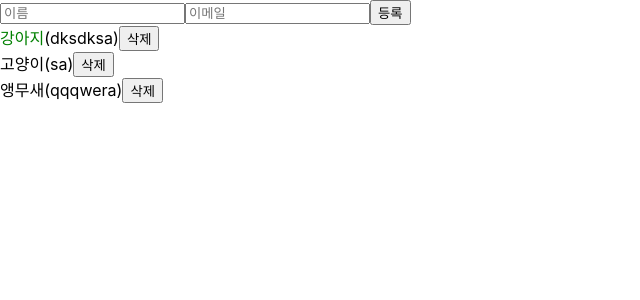
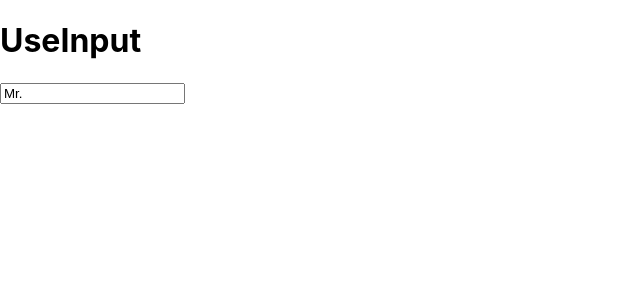
Before and after one commit to guseulgi/react-diary, a React (Create React App) app: page / in a window 1280 px wide. Shown: the top 300 px of the page, without its empty margins (0-640 px from the left). Built offline with nearby package versions, Linux system fonts and the light colour scheme.

Commit message:
useInput 커스텀 훅 만들기 - 초기값과 유효성 검증 함수

```diff
--- /dev/null
+++ b/src/components/CustomHooks/UseInput.jsx
@@ -0,0 +1,34 @@
+import React from 'react'
+import { useState } from 'react'
+
+const useInput = (initValue, validator) => {
+  const [value, setValue] = useState(initValue);
+  const onChange = evt => {
+    const {
+      target : {value}
+    } = evt;
+    let willUpdate = true;
+
+    if(typeof validator === 'function') {
+      willUpdate = validator(value);
+    }
+
+    if(willUpdate)
+      setValue(value);
+  }
+  return { value, onChange };
+}
+
+export default function UseInput() {
+  const maxLen = value => value.length <= 10;
+  const name = useInput("Mr.", maxLen);
+
+  return (
+    <>
+      <h1>UseInput</h1>
+      {/* <input type="" placeholder='Name' value={name.value}
+        onChange={name.onChange} /> */}
+      <input type="" placeholder='Name' {...name} />
+    </>
+  )
+}
--- a/src/index.js
+++ b/src/index.js
@@ -4,12 +4,13 @@ import './index.css';
 import App from './App';
 import PracticeInput from './components/Practice/PracticeInput';
 import PracticeArray from './components/Practice/PracticeArray';
+import UseInput from './components/CustomHooks/UseInput';
 
 
 const root = ReactDOM.createRoot(document.getElementById('root'));
 root.render(
   <>
-    <PracticeArray />
+    <UseInput />
   </>
 );
 
```
